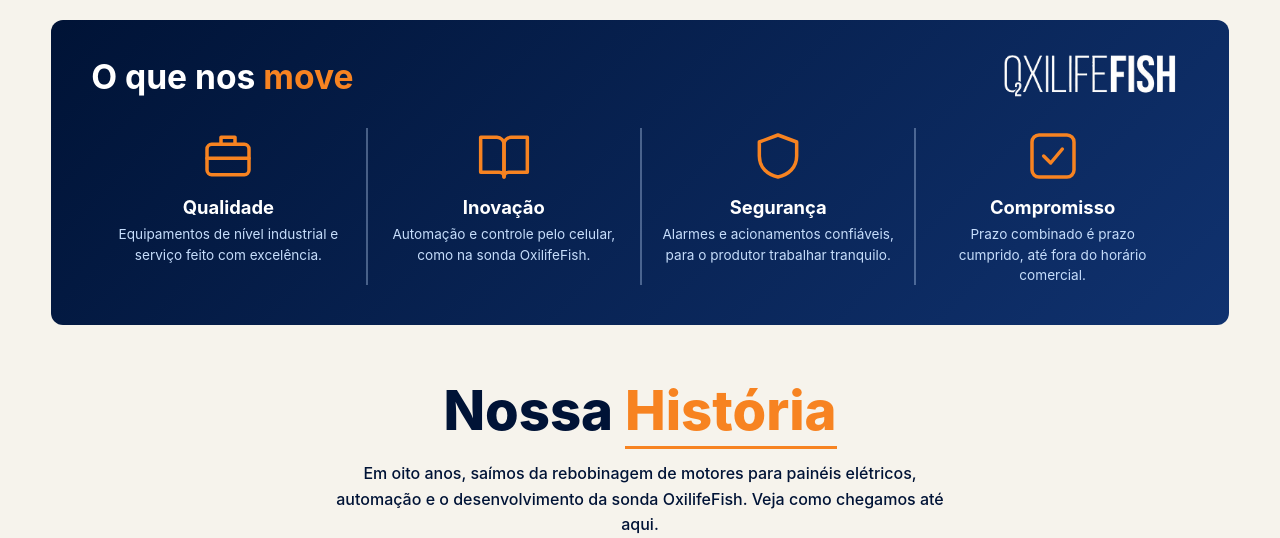
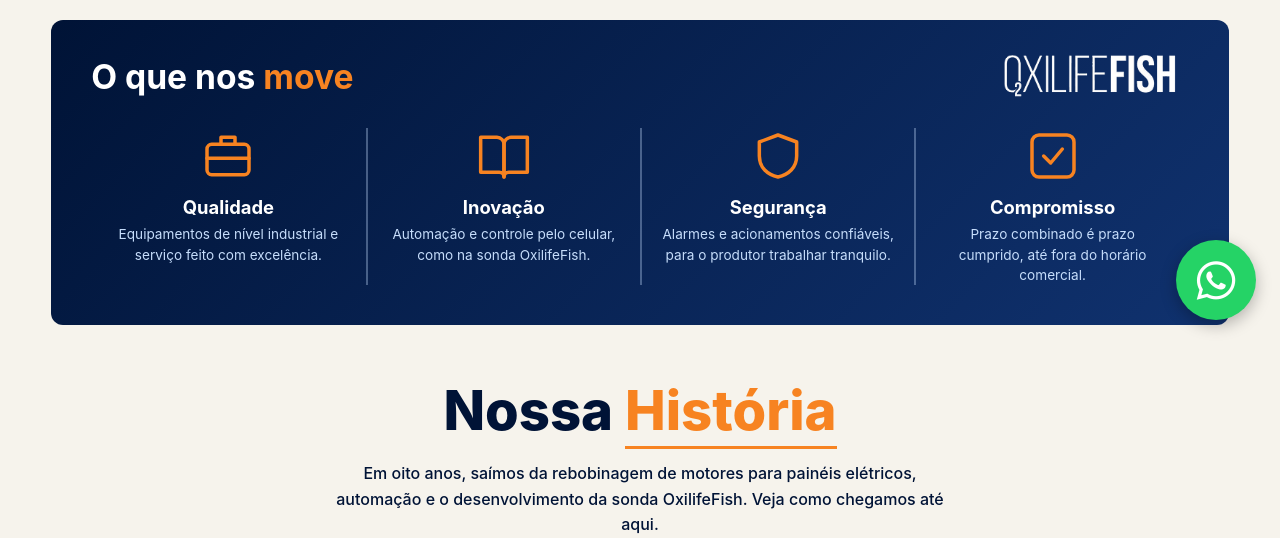
Before and after one commit to rayanneay/projeto-ads-eletrotech, a Node server app: page /sobre-nos in a window 1280 px wide. Shown: the part 456-994 px from the top of the page. Run offline with Node 20, Linux system fonts and the light colour scheme.

Commit message:
Foi arrumdo o link do whatsapp do footer, o link para "Serviços e Produtos" dentro do Sobre e adionado botão do whatsapp no canto do site.

```diff
--- a/public/css/style.css
+++ b/public/css/style.css
@@ -54,3 +54,44 @@
     padding: 14px 32px;
     font-size: 1.1rem;
 }
+
+/* Botão Flutuante do WhatsApp (Canto inferior direito) */
+.btn-whatsapp-flutuante {
+    position: fixed;
+    bottom: 24px;
+    right: 24px;
+    width: 80px;
+    height: 80px;
+    background-color: #25d366;
+    color: #ffffff;
+    border-radius: 50%;
+    display: flex;
+    align-items: center;
+    justify-content: center;
+    font-size: 44px;
+    box-shadow: 0 5px 16px rgba(0, 0, 0, 0.28);
+    z-index: 9999;
+    text-decoration: none;
+    transition: transform 0.3s ease, background-color 0.3s ease, box-shadow 0.3s ease;
+}
+
+.btn-whatsapp-flutuante:hover {
+    background-color: #20ba5a;
+    transform: scale(1.08);
+    box-shadow: 0 6px 20px rgba(37, 211, 102, 0.45);
+    color: #ffffff;
+}
+
+.btn-whatsapp-flutuante:active {
+    transform: scale(0.95);
+}
+
+@media (max-width: 768px) {
+    .btn-whatsapp-flutuante {
+        bottom: 18px;
+        right: 18px;
+        width: 70px;
+        height: 70px;
+        font-size: 38px;
+    }
+}
--- a/src/views/pages/sobre-nos.ejs
+++ b/src/views/pages/sobre-nos.ejs
@@ -54,7 +54,7 @@
                     Hoje atendemos indústria, piscicultura e residências em todo o oeste do Paraná,
                     com um diferencial: atendimento fora do horário comercial, inclusive de madrugada.
                 </p>
-                <a class="btn btn-laranja" href="/servicos-produtos">Conheça nossos serviços +</a>
+                <a class="btn btn-laranja" href="/servicos-e-produtos">Conheça nossos serviços +</a>
             </div>
             <svg class="emp-raio" viewBox="0 0 100 160" aria-hidden="true">
                 <path d="M62 0L8 92h38L32 160l60-100H54z"/>
--- a/src/views/partials/footer.ejs
+++ b/src/views/partials/footer.ejs
@@ -22,7 +22,7 @@
 
             <div class="footer__icons">
 
-                <a href="" target="_blank" rel="noopener" aria-label="WhatsApp">
+                <a href="https://wa.me/5545999241306?text=Ol%C3%A1!%20Vim%20pelo%20site%20da%20Eletrotech%20e%20gostaria%20de%20um%20or%C3%A7amento." target="_blank" rel="noopener" aria-label="WhatsApp">
                     <i class="fa-brands fa-whatsapp"></i>
                 </a>
                 <a href="https://instagram.com/eletrotechmarechal?exln=ZGs1cG8zdDk3dHBv" target="_blank" rel="noopener" aria-label="Instagram">
@@ -43,3 +43,8 @@
     </div>
 
 </footer>
+
+<!-- Botão Flutuante do WhatsApp (Canto inferior direito) -->
+<a href="https://wa.me/554599241306" class="btn-whatsapp-flutuante" target="_blank" rel="noopener noreferrer" aria-label="Fale conosco pelo WhatsApp">
+    <i class="fa-brands fa-whatsapp"></i>
+</a>
```
